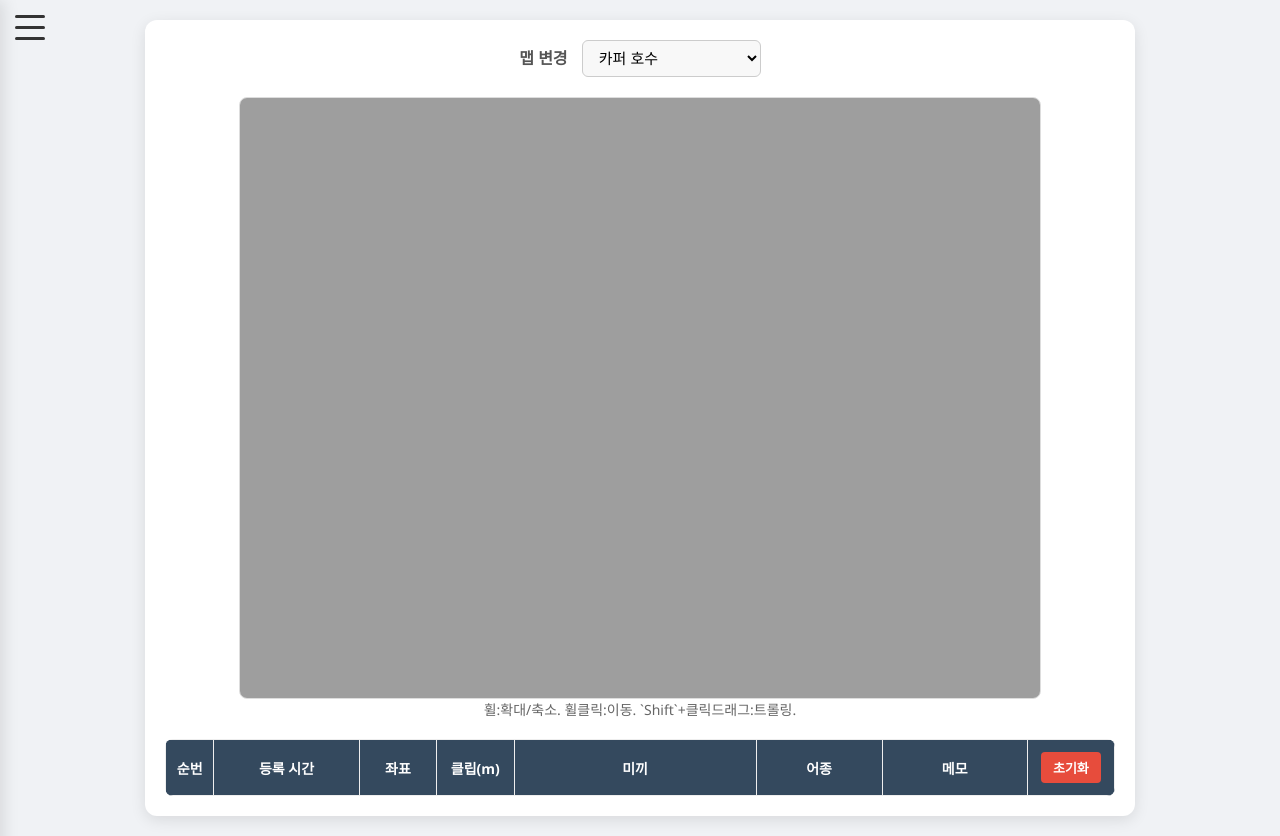
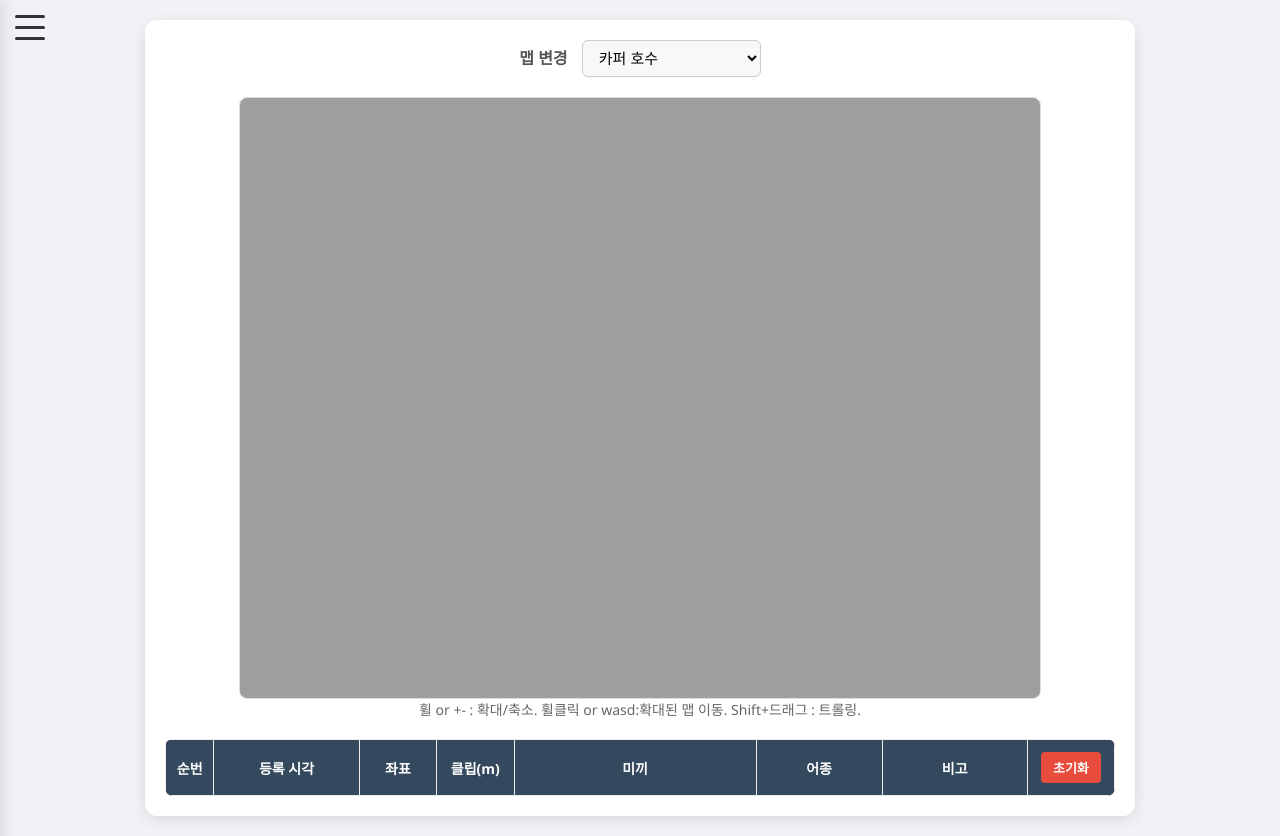
Before and after one commit to qwewone-png/rf4, a plain HTML site: page spot.html in a window 1280 px wide. Drawn offline with Linux system fonts and the light colour scheme.

Commit message:
Update spot.html

```diff
--- a/spot.html
+++ b/spot.html
@@ -317,18 +317,18 @@
 
     <canvas id="fishingMapCanvas"></canvas>
 
-    <div id="instructionText">휠:확대/축소. 휠클릭:이동. `Shift`+클릭드래그:트롤링.</div>
+    <div id="instructionText">휠 or +- : 확대/축소. 휠클릭 or wasd:확대된 맵 이동. Shift+드래그 : 트롤링. </div>
 
     <table id="spotTable" aria-label="낚시 스팟 목록">
       <thead>
         <tr>
           <th>순번</th>
-          <th>등록 시간</th>
+          <th>등록 시각</th>
           <th>좌표</th>
           <th>클립(m)</th>
           <th>미끼</th>
           <th>어종</th>
-          <th>메모</th>
+          <th>비고</th>
           <th class="reset-th"><button id="reset-data-btn">초기화</button></th> </tr>
       </thead>
       <tbody>
```
